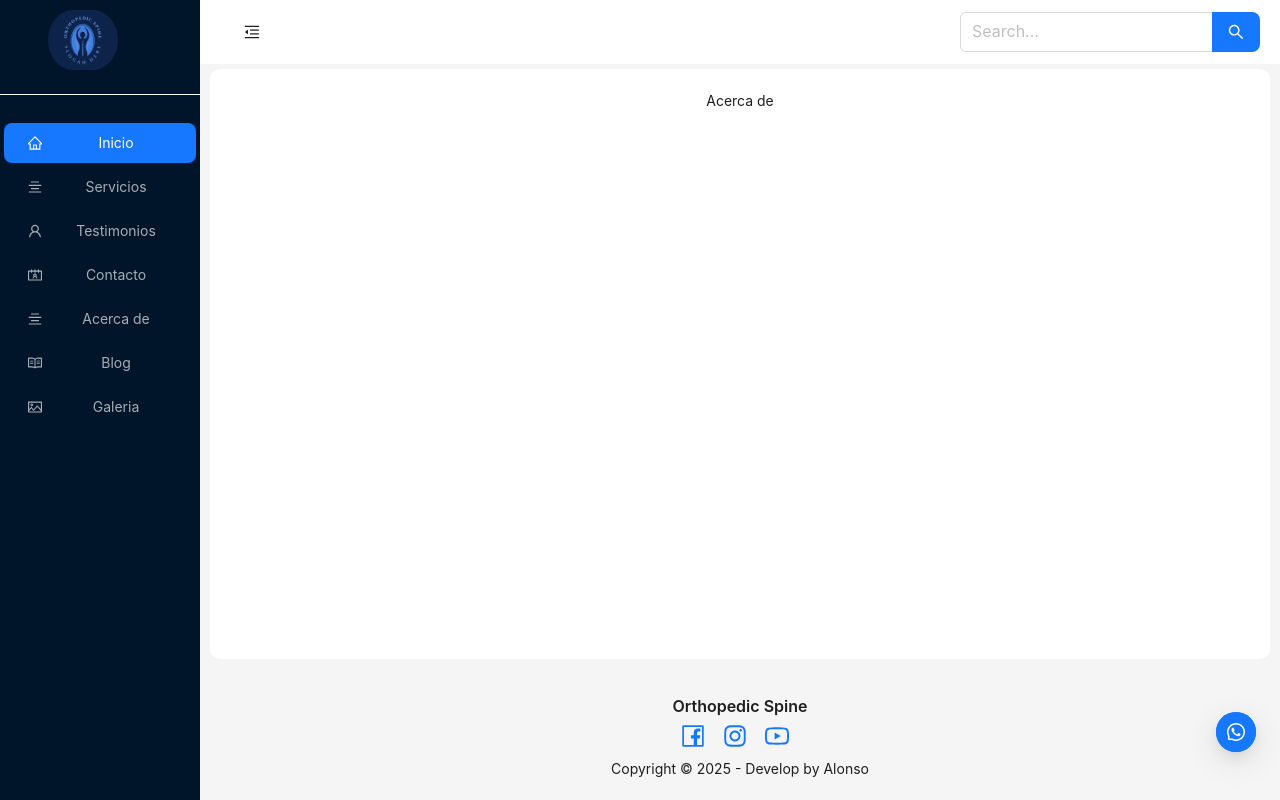
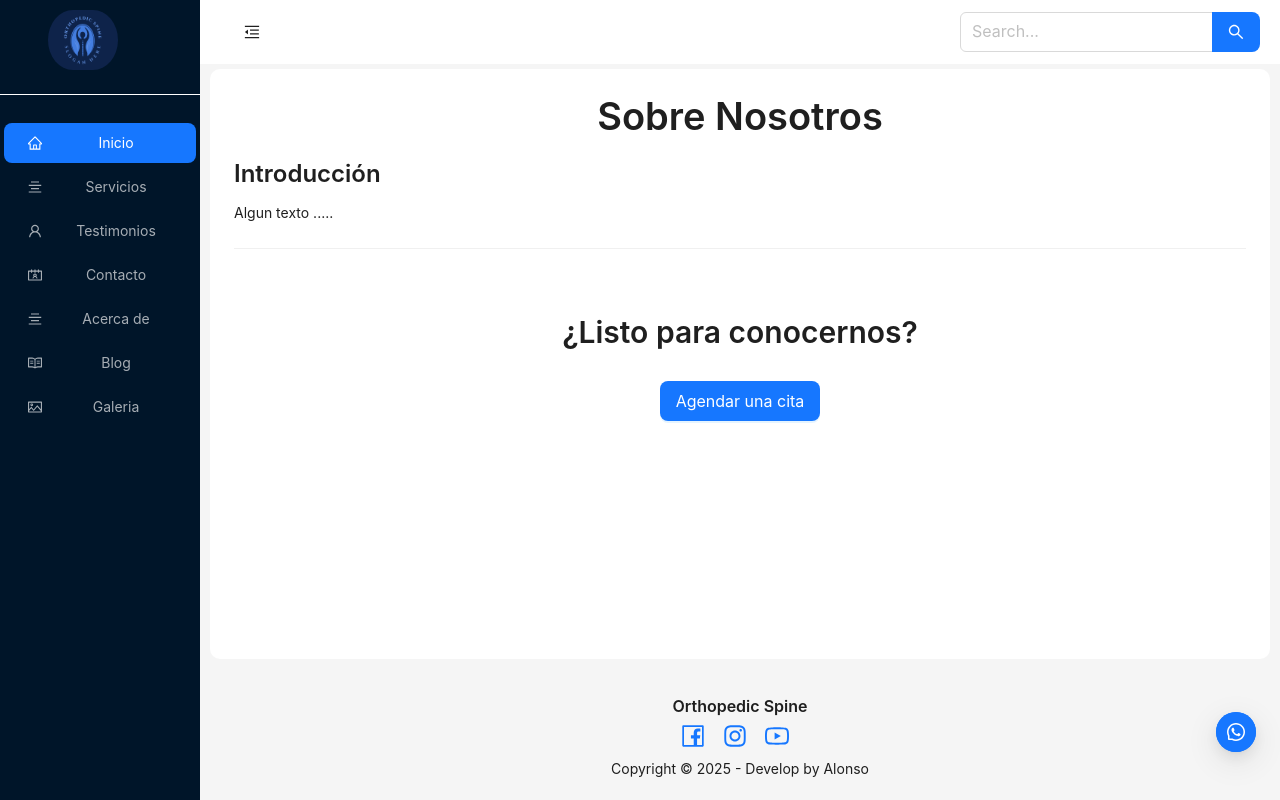
Before and after one commit to Alonsovn/orthopedic-spine-ui, a React (Vite) app: page /about-us in a window 1280 px wide. Built offline with nearby package versions, Linux system fonts and the light colour scheme.

Commit message:
Start with About us page

```diff
--- a/src/Pages/AboutUs/index.tsx
+++ b/src/Pages/AboutUs/index.tsx
@@ -1,5 +1,52 @@
+import { Card, Col, Divider, Layout, Row, Typography } from "antd";
+import { Meta } from "react-router-dom";
+import { ScheduleAppointment } from "../../Components/ScheduleAppointment";
+
+const { Title, Paragraph, Text } = Typography;
+const { Content } = Layout;
+
+const teamMembers = [
+  {
+    id: 1,
+    name: "Lic. Aaron Fallas",
+    role: "Ortopedista",
+    image: "/images/juan.jpg",
+  },
+  { id: 2, name: "Monica ...", role: "Asistente", image: "/images/maria.jpg" },
+  {
+    id: 3,
+    name: "Noily Naranjo Hidalgo ...",
+    role: "Asistente",
+    image: "/images/maria.jpg",
+  },
+];
+
 const AboutUs = () => {
-  return <div>Acerca de </div>;
+  return (
+    <Content>
+      <Title level={1}>Sobre Nosotros</Title>
+      <Content style={{ textAlign: "left" }}>
+        <Row>
+          <Col span={24}>
+            <Title level={3}> Introducción</Title>
+            <Text> Algun texto .....</Text>
+          </Col>
+        </Row>
+
+        <Divider />
+
+        <Row
+          justify="center"
+          style={{ textAlign: "center", padding: "40px 20px" }}
+        >
+          <Col>
+            <Title level={2}> ¿Listo para conocernos?</Title>
+            <ScheduleAppointment />
+          </Col>
+        </Row>
+      </Content>
+    </Content>
+  );
 };
 
 export default AboutUs;
```
